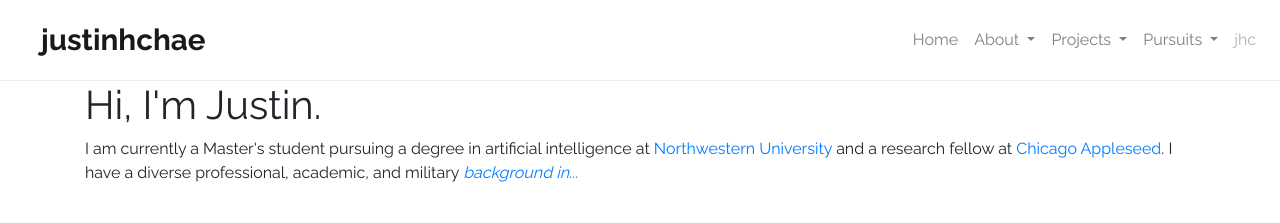
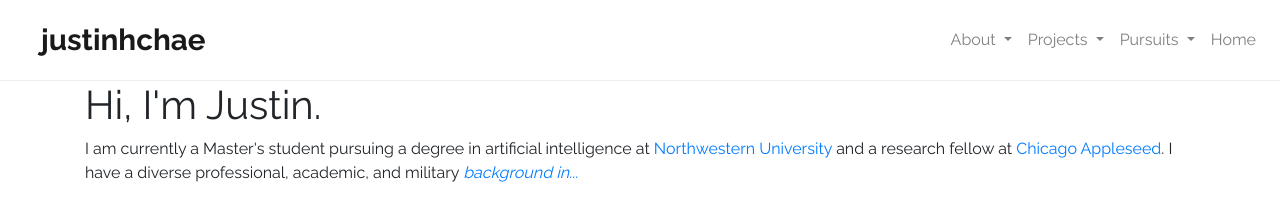
Before and after one commit to justinhchae/justinhchae.github.io, a Jekyll site: the page built from index.html, in a window 1280 px wide. Shown: the top 223 px of the page. Built offline with Jekyll 4.4.1, drawn with Linux system fonts in a browser that asks for light colours; the list of posts is cut into pages by our own code.

Commit message:
Update navigation.html

```diff
--- a/_includes/navigation.html
+++ b/_includes/navigation.html
@@ -14,11 +14,7 @@
 
   <div class="collapse navbar-collapse" id="navbarSupportedContent">
     <ul class="navbar-nav ml-auto">
-      <li class="nav-item">
-        <a class="nav-link" href={{"/" | relative_url}}
-          >Home <span class="sr-only">(current)</span></a
-        >
-      </li>
+
       <li class="nav-item dropdown">
         <a
           class="nav-link dropdown-toggle"
@@ -79,7 +75,9 @@
         </div>
       </li>
       <li class="nav-item">
-        <a class="nav-link disabled" href="#">jhc</a>
+        <a class="nav-link" href={{"/" | relative_url}}
+          >Home <span class="sr-only">(current)</span></a
+        >
       </li>
     </ul>
   </div>
```
